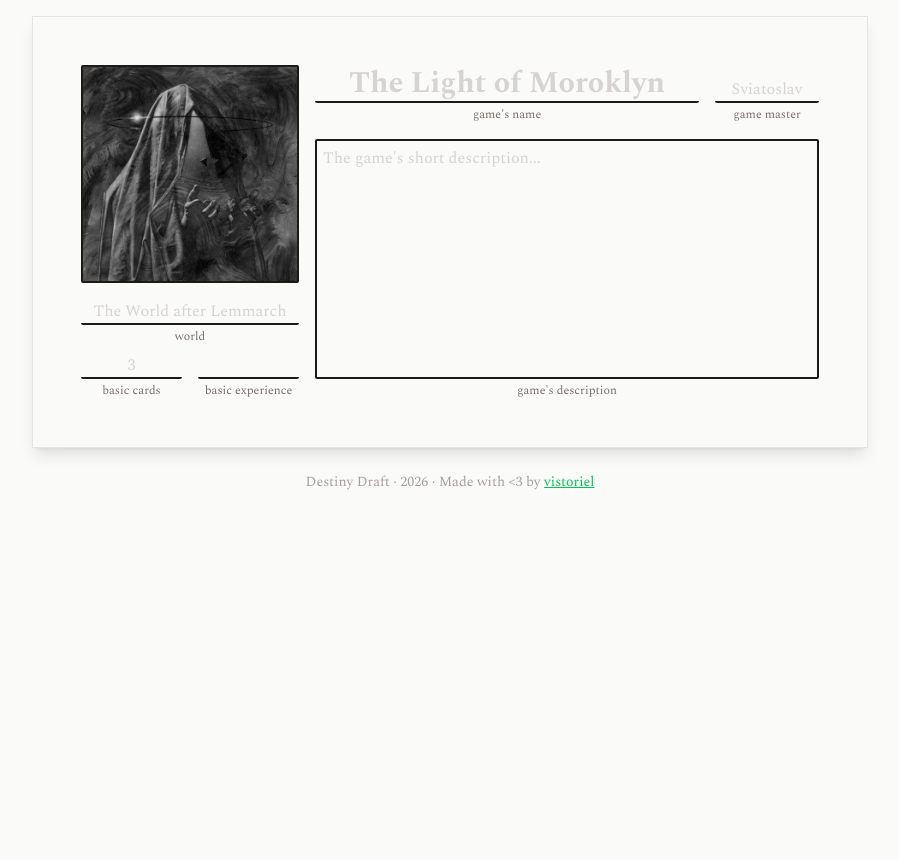
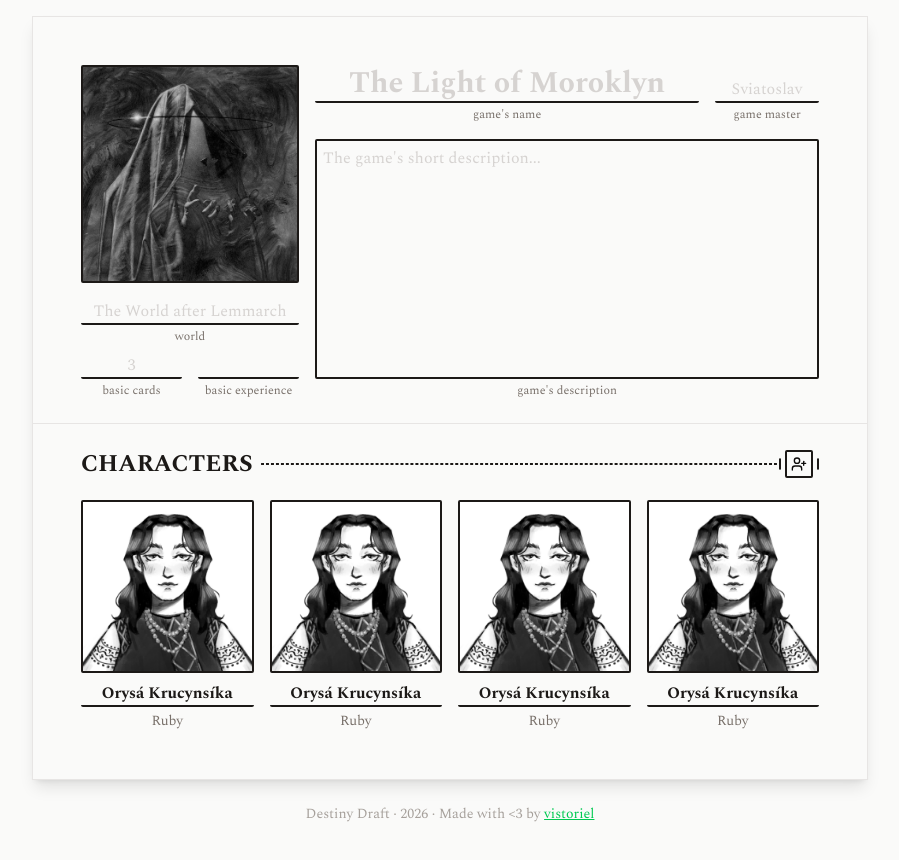
Before and after one commit to vistoriel/destiny-draft, a Next.js app: page /draft/1 in a window 1280 px wide. Shown: the top 860 px of the page, without its empty margins (190-1089 px from the left). Before the commit the page ends 800 px from the top, so only its background shows below. Built offline with nearby package versions, Linux system fonts and the light colour scheme; no server answers.

Commit message:
feat: add DraftCharacters component to draft page

```diff
--- a/app/draft/[draftId]/page.tsx
+++ b/app/draft/[draftId]/page.tsx
@@ -1,7 +1,11 @@
 import { DraftHeader } from "@/components/draft";
+import { DraftCharacters } from "@/components/draft";
 
 export default function DraftPage() {
   return (
-    <DraftHeader className="px-12" />
+    <>
+      <DraftHeader className="px-12 pb-6 border-b border-stone-200" />
+      <DraftCharacters className="px-12 pt-6" />
+    </>
   );
 }
--- /dev/null
+++ b/components/draft/DraftCharacters.tsx
@@ -0,0 +1,70 @@
+import { cn } from "@/lib/utils";
+import { UserPlus } from "lucide-react";
+import Image from "next/image";
+import Link from "next/link";
+
+interface DraftCharactersProps {
+  className?: string;
+}
+
+export function DraftCharacters({ className }: DraftCharactersProps) {
+  return (
+    <section className={cn('flex flex-col gap-5', className)}>
+      <header className="flex gap-1 items-center">
+        <h2 className="uppercase mr-1 font-bold text-2xl text-stone-900 whitespace-nowrap text-nowrap">
+          Characters
+        </h2>
+        {/* <div className="w-full flex gap-0.5 items-center">
+          <div className="flex items-center">
+            <hr className="h-3 border border-stone-900 rounded-xs" />
+          </div>
+          <hr className="w-full border border-dashed border-stone-900 rounded-xs" />
+        </div> */}
+        <div className="w-full flex gap-0.5 items-center">
+          <hr className="w-full border border-dashed border-stone-900 rounded-xs" />
+          <div className="flex items-center">
+            <hr className="h-3 border border-stone-900 rounded-xs" />
+          </div>
+        </div>
+        <nav>
+          <button
+            type="button"
+            disabled={!true}
+            className={cn(
+              "p-1 border-2 border-stone-900 rounded-xs hover:scale-110 focus:scale-110 active:scale-100 focus:outline-2 outline-primary-600 outline-offset-0 focus:z-10 transition-transform",
+              true ? "cursor-pointer" : "cursor-not-allowed"
+            )}
+            title="Add character"
+          >
+            <UserPlus size={16} />
+          </button>
+        </nav>
+        <div className="flex items-center">
+          <hr className="h-3 border border-stone-900 rounded-xs" />
+        </div>
+      </header>
+      <div className="grid grid-cols-4 gap-4">
+        { Array.from({ length: 4 }).map((_, index) => (
+          <Link key={index} href="#" className="flex flex-col items-center hover:scale-105 focus:scale-105 active:scale-100 focus:outline-2 outline-primary-600 outline-offset-0 focus:z-10 rounded-xs transition-transform">
+            <Image
+              className="border-2 border-stone-900 w-full aspect-square object-cover rounded-xs"
+              src="/character-image.png"
+              width={428}
+              height={428}
+              alt="Character Image"
+            />
+            <h3 className="text-stone-900 font-bold mt-2 border-b-2 border-stone-900 w-full text-center rounded-xs">Orysá Krucynsíka</h3>
+            <span className="text-stone-500 text-sm mt-1">Ruby</span>
+          </Link>
+        ))}
+        {/* <button className="flex flex-col items-center hover:scale-105 focus:scale-105 active:scale-100 focus:outline-2 outline-primary-600 outline-offset-0 focus:z-10 rounded-xs transition-transform cursor-pointer">
+          <div className="border-2 border-stone-900 w-full aspect-square object-cover rounded-xs">
+
+          </div>
+          <h3 className="text-stone-900 font-bold mt-2 border-b-2 border-stone-900 w-full text-center rounded-xs">Orysá Krucynsíka</h3>
+          <span className="text-stone-500 text-sm mt-1">Ruby</span>
+        </button> */}
+      </div>
+    </section>
+  )
+}
--- a/components/draft/index.ts
+++ b/components/draft/index.ts
@@ -1,3 +1,4 @@
 export * from './DraftHeader';
 export * from './DraftPlayers';
 export * from './CreateDraftForm';
+export * from './DraftCharacters';
```
